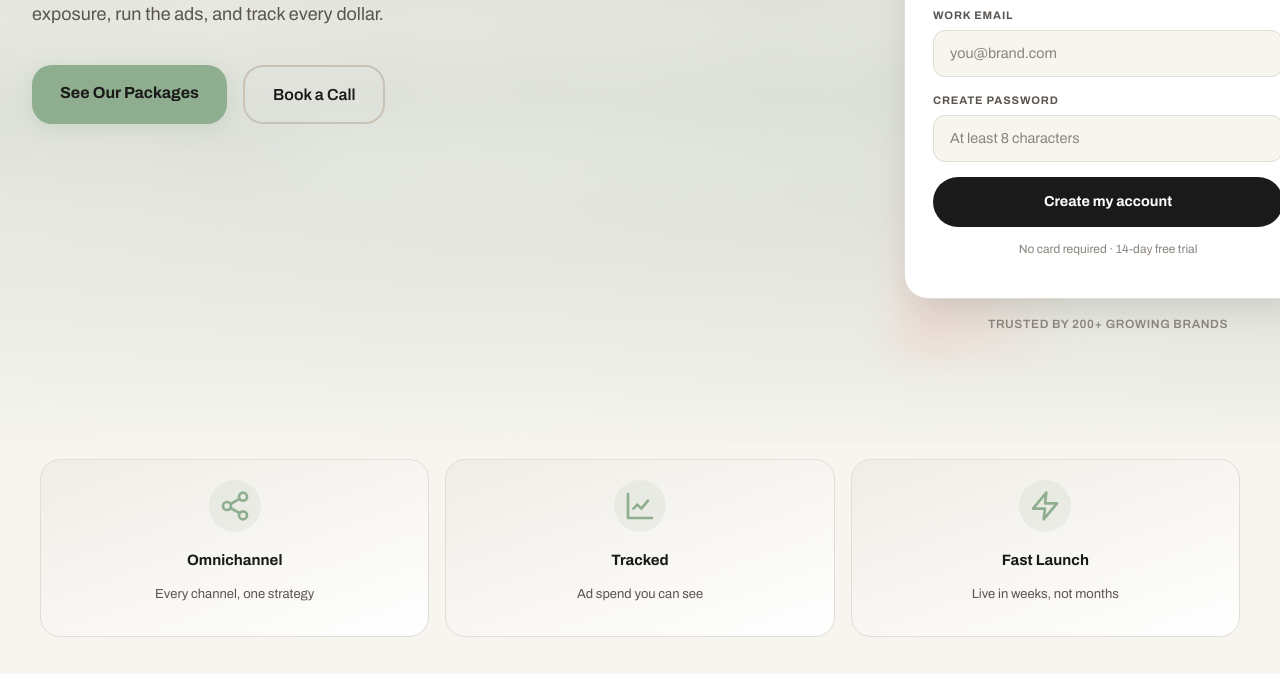
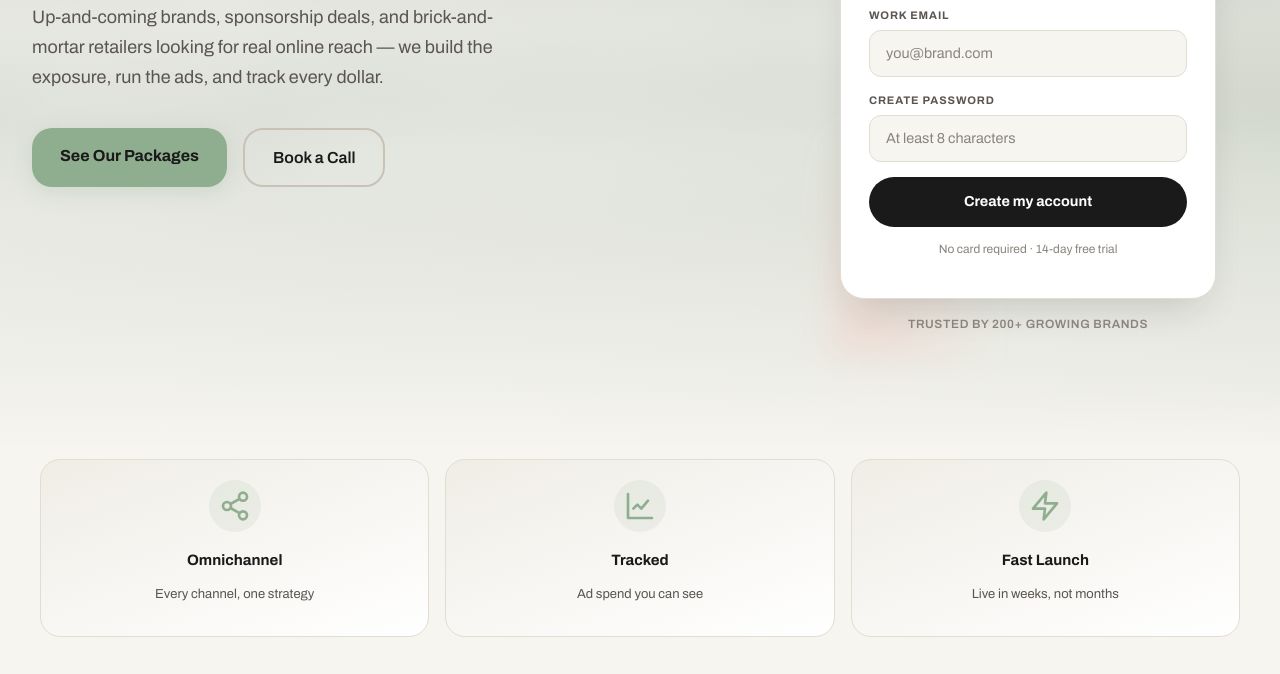
Before and after one commit to coolosdev/ecommerce-ai-ads-affiliate, an Astro site: page / in a window 1280 px wide. Shown: the part 473-1147 px from the top of the page. Built offline with nearby package versions, Linux system fonts and the light colour scheme; Astro itself is replaced by a stand-in of ours.

Commit message:
fix: box-sizing on hero-inner so sign-up widget keeps 2rem right gap

```diff
--- a/src/pages/index.astro
+++ b/src/pages/index.astro
@@ -258,6 +258,7 @@ const canonical = "https://yourdomain.com/";
     max-width: 1200px;
     margin: 0 auto;
     padding: 0 2rem;
+    box-sizing: border-box;
     display: grid;
     grid-template-columns: 1fr;
     gap: 3rem;
@@ -956,7 +957,7 @@ const canonical = "https://yourdomain.com/";
       justify-self: end;
       align-self: start;
       max-width: 440px;
-      margin: 0 0 0 2rem;
+      margin: 0 2rem;
     }
     .hero-content {
       max-width: 100%;
```
